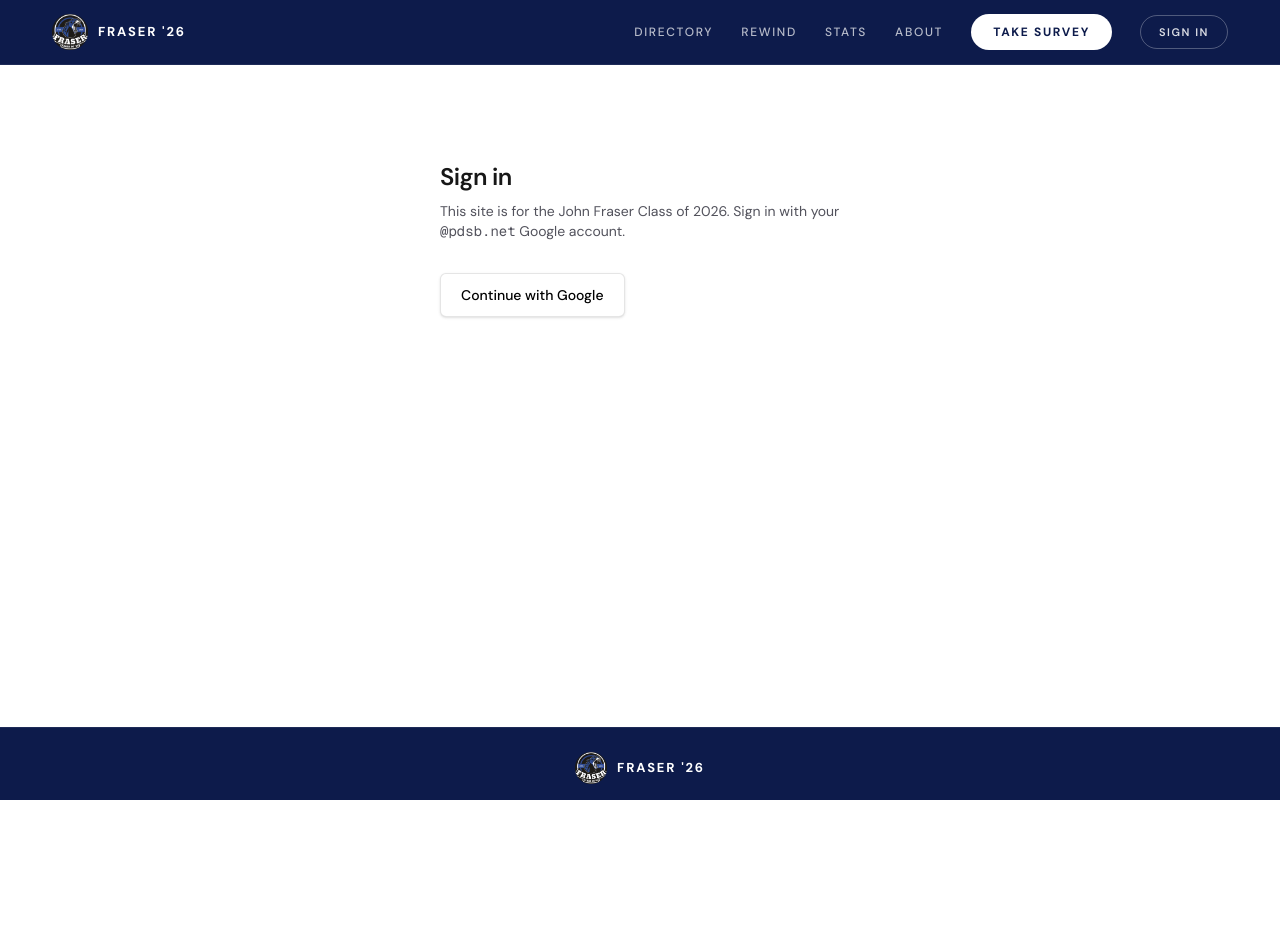
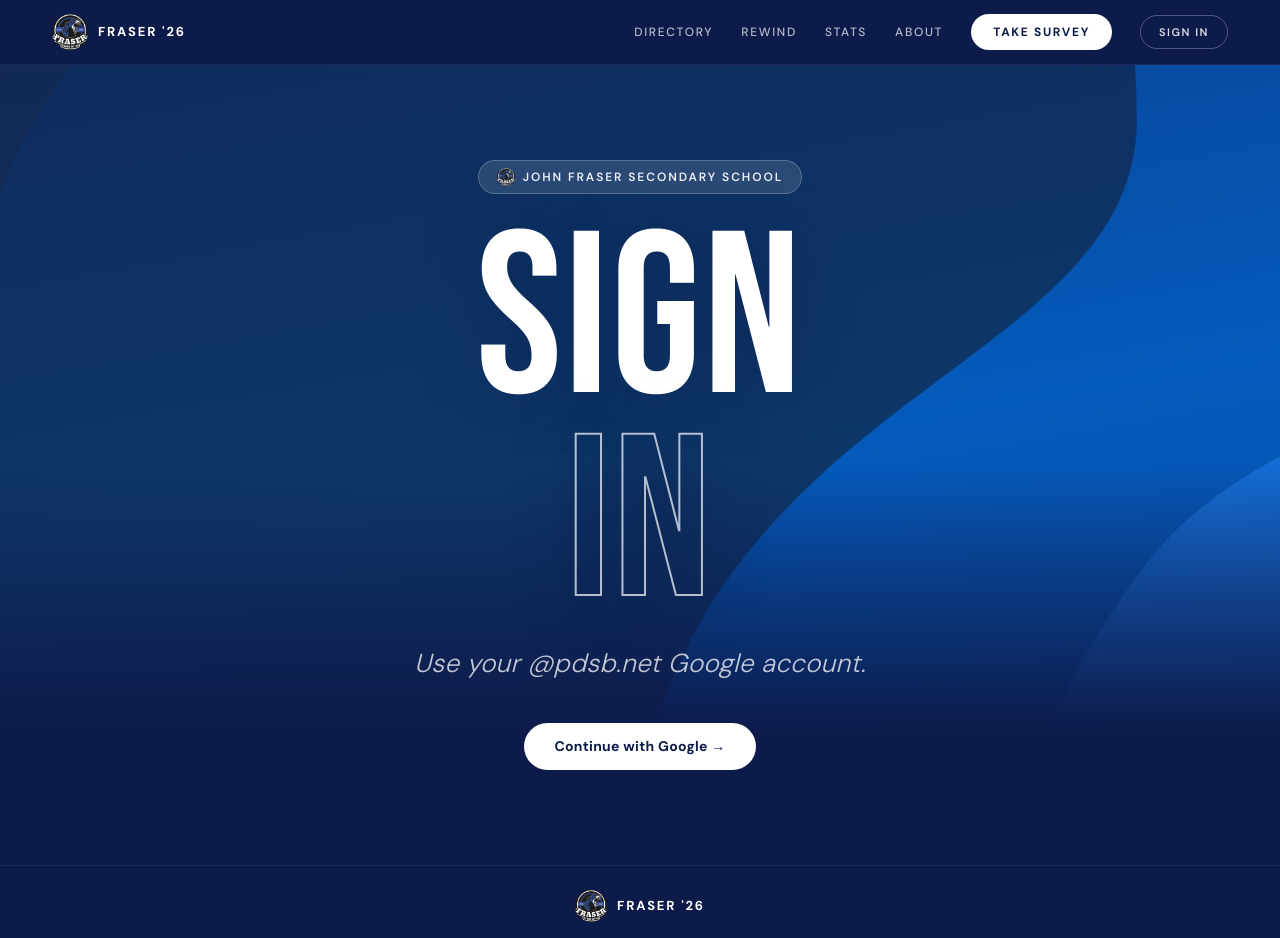
Before and after one commit to dzkchen/grad-26, a Next.js app: page /auth/sign-in in a window 1280 px wide. Before the commit the page ends 800 px from the top, so only its background shows below. Built offline with nearby package versions, Linux system fonts and the light colour scheme; no server answers.

Commit message:
sign in page cleanup

```diff
--- a/app/auth/sign-in/page.tsx
+++ b/app/auth/sign-in/page.tsx
@@ -1,27 +1,37 @@
+import Image from "next/image";
 import { signIn } from "@/lib/auth";
 
 export default function SignInPage() {
   return (
-    <div className="mx-auto max-w-md px-6 py-24">
-      <h1 className="text-2xl font-semibold tracking-tight">Sign in</h1>
-      <p className="mt-2 text-sm text-zinc-600 dark:text-zinc-400">
-        This site is for the John Fraser Class of 2026. Sign in with your{" "}
-        <span className="font-mono">@pdsb.net</span> Google account.
+    <div className="jf-home">
+      <section className="jf-hero">
+        <div className="jf-hero-bg" aria-hidden />
+        <div className="jf-hero-content">
+          <div className="jf-hero-tag">
+            <Image src="/logo.png" alt="" width={18} height={18} priority />
+            John Fraser Secondary School
+          </div>
+          <div className="jf-hero-big">
+            SIGN
+            <br />
+            <span className="jf-yr">IN</span>
+          </div>
+          <p className="jf-hero-tagline">
+            Use your @pdsb.net Google account.
           </p>
           <form
-        className="mt-8"
+            className="jf-hero-actions"
             action={async () => {
               "use server";
               await signIn("google", { redirectTo: "/" });
             }}
           >
-        <button
-          type="submit"
-          className="inline-flex h-11 items-center justify-center rounded-md border border-black/10 bg-white px-5 text-sm font-medium text-black shadow-sm hover:bg-zinc-50 dark:border-white/15 dark:bg-zinc-900 dark:text-white dark:hover:bg-zinc-800"
-        >
-          Continue with Google
+            <button type="submit" className="jf-btn-white">
+              Continue with Google →
             </button>
           </form>
         </div>
+      </section>
+    </div>
   );
 }
```
Lines whose indentation alone changed are shown as unchanged.
